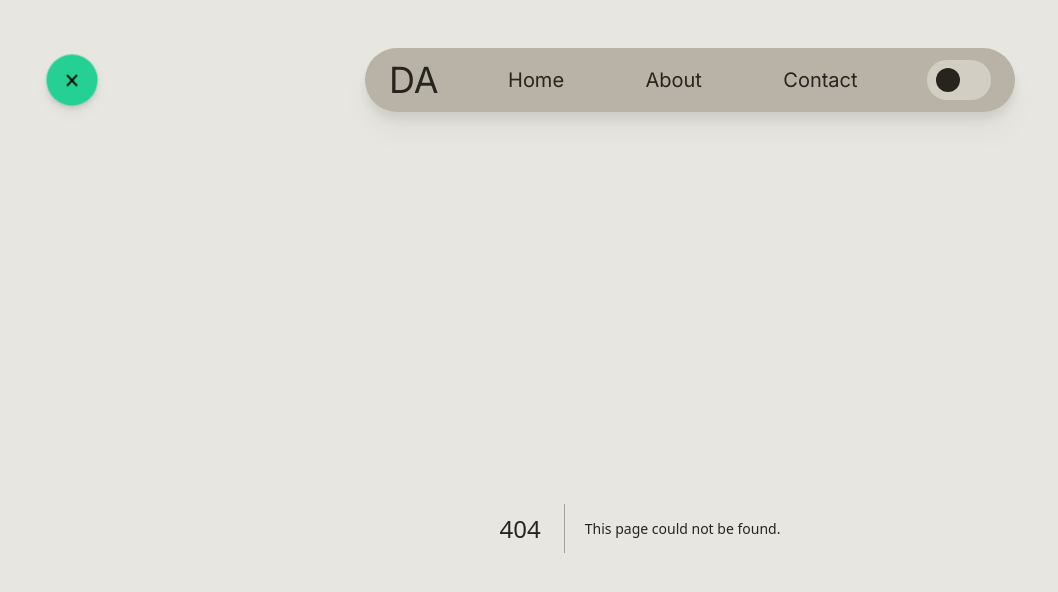
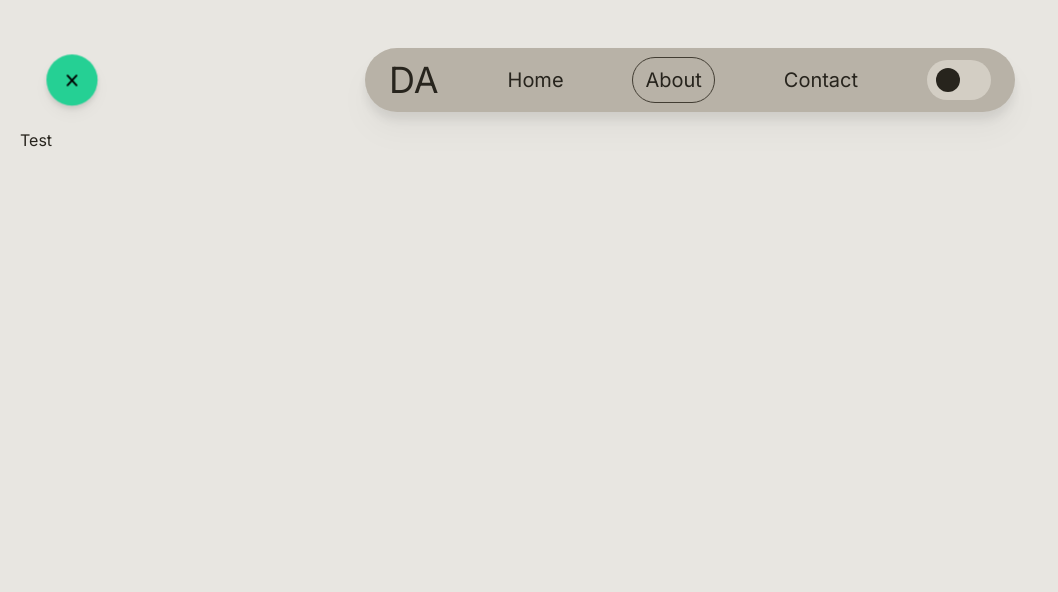
Before and after one commit to theonlynanu/website, a Next.js app: page /about in a window 1280 px wide. Before the commit this address had no page. Shown: the top 592 px of the page, without its empty margins (0-1058 px from the left). Built offline with nearby package versions, Linux system fonts and the light colour scheme.

Commit message:
Add Link to navbar and detect current route

```diff
--- /dev/null
+++ b/src/app/about/page.tsx
@@ -0,0 +1,5 @@
+export default function AboutPage() {
+    return (
+        <h1>Test</h1>
+    )
+}
--- a/src/app/components/navbar.tsx
+++ b/src/app/components/navbar.tsx
@@ -2,9 +2,13 @@
 import { motion } from 'framer-motion'
 import { ReactNode } from '@mdx-js/react/lib'
 import { useState } from 'react'
+import Link from 'next/link'
+import { usePathname } from 'next/navigation'
+import {} from 'react-icons'
+import {clsx} from 'clsx'
+
 import DarkModeBtn from './DarkModeBtn'
 import NavToggle from './NavToggle'
-import {} from 'react-icons'
 
 
 function Logo() {
@@ -16,12 +20,14 @@ function Logo() {
 }
 
 function NavLink({href, children}: {href:string, children: ReactNode}) {
+    const currentRoute = usePathname()
     return (
-        <a className='hover:bg-standard-200 dark:hover:bg-standard-800 rounded-full py-2 px-3 text-md lg:text-xl'
+        <Link className={clsx('hover:bg-standard-200 dark:hover:bg-standard-800 rounded-full py-2 px-3 text-md lg:text-xl',
+            currentRoute === href ? 'border border-1 border-standard-800 dark:border-standard-300' : '')}
             href={href}
         >
             {children}
-        </a>
+        </Link>
     )
 }
 
```
